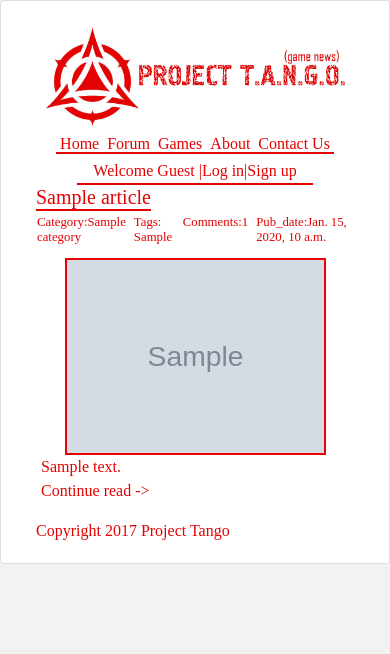
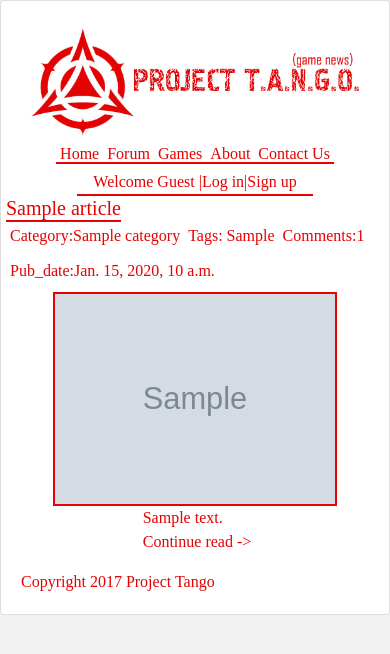
Before and after one commit to stPhoenix/projecttango, a Django app: page / in a window 390 px wide. Shown: the top 654 px of the page. Run offline with Django 3.2, Linux system fonts and the light colour scheme; tables that the repository leaves empty hold one stand-in row (values such as "Sample post"); grey boxes marked "Sample" are stand-in pictures; some libraries are stand-ins or nearby versions; some web fonts are replaced.

Commit message:
Redesigned to mobile of different sizes to look the same. Removed pagination-xsm

```diff
--- a/project/news/static/news/base_v0/css/style.css
+++ b/project/news/static/news/base_v0/css/style.css
@@ -61,18 +61,7 @@
     h1, h2, h3, h4, h5, h6{
       font-family: TextFont;
     }
-    .pagination-xsm .page-link {
-  		padding: 0.25rem 0.5rem 0rem;
-  		font-size: 0.575rem;
-  		line-height: 1.5;
-      border: 0;
-     }
-     .page-item.active .page-link {
-  		z-index: 2;
-  		color: #fff;
-  		background-color: #e40202;;
-  		border-color: #e40202;
-  }
+
     .page-link{
     	color: #e40202;}
     	.page-link:focus, .page-link:hover {
--- a/project/news/templates/news/base_v0/index.html
+++ b/project/news/templates/news/base_v0/index.html
@@ -9,25 +9,25 @@
                 {% for article in articles.all %}
                 <li>
                   <article>
-                    <section class="row justify-content-center mx-0 px-0 mx-md-auto px-md-auto">
+                    <section class="row justify-content-center">
                       <div class="col-12 d-flex flex-wrap flex-md-nowrap text-center">
                         <h5 class="my-0 border-bottom-line px-md-4"><a href="{% url 'news:detail' article.id %}">{{article.title}}</a></h5>
                       </div>
                     </section>
                     <section class="row">
-                      <div class="col-12 d-flex flex-nowrap">
-                          <h6 class="p-1 pl-3 small">Category:<a href="{% url 'news:filter' 'category' article.category.name %}">{{article.category.name}}</a></h6>
-                        <h6 class="p-1 small">Tags:{% for tag in article.tags_set.all %}
+                      <div class="col-12 d-flex flex-wrap flex-md-nowrap">
+                          <h6 class="p-1 pl-1">Category:<a href="{% url 'news:filter' 'category' article.category.name %}">{{article.category.name}}</a></h6>
+                        <h6 class="p-1">Tags:{% for tag in article.tags_set.all %}
                             <a href="{% url 'news:filter' 'tag' tag.tag %}">{{ tag.tag }}</a>
                                                    {% endfor %}</h6>
-                        <h6 class="p-1 small mr-auto">Comments:{{article.comment_set.count}}</h6>
-                        <h6 class="p-1 pr-3 small">Pub_date:{{article.pub_date}}</h6>
+                        <h6 class="p-1 mr-auto">Comments:{{article.comment_set.count}}</h6>
+                        <h6 class="p-1 pr-3">Pub_date:{{article.pub_date}}</h6>
                       </div>
                     </section>
                     <section class="row">
-                      <div class="col-12 d-flex flex-column flex-wrap px-auto mx-auto px-md-4 mx-md-2">
+                      <div class="col-12 d-flex flex-column flex-wrap px-md-4 mx-md-2">
                         <img class="img-fluid align-self-center align-self-md-start w-75 w-md-25 border-img" src="{{article.image_url}}" alt="article image">
-                        <div class="mx-3 pl-1">{{article.article_text|safe|slice:"320"}}
+                        <div class="mx-auto pl-1">{{article.article_text|safe|slice:"320"}}
                            <br> <a href="{% url 'news:detail' article.id %}"> Continue read -></a>
                         </div>
                       </div>
@@ -42,9 +42,9 @@
             <section class="row">
               <div class="col-12 d-flex justify-content-center">
                 <nav aria-label="Pagination" >
-                <ul class="pagination pagination-xsm border-bottom-line">
-                  <li class="page-item text-color-primary">
-                    <a class="page-link" {% if page_obj.has_previous %}
+                <ul class="pagination border-bottom-line">
+                  <li class="page-item  text-color-primary">
+                    <a class="page-link border-0" {% if page_obj.has_previous %}
                                             href="{% url 'news:index' page_obj.previous_page_number %}"
                                          {% else %}
                                             href="#" tabindex="-1"
@@ -52,7 +52,7 @@
                                          >Previous</a>
                   </li>
                   <li class="page-item">
-                    <a class="page-link" {% if page_obj.has_next %}
+                    <a class="page-link border-0" {% if page_obj.has_next %}
                                             href="{% url 'news:index' page_obj.next_page_number %}"
                                          {% else %}
                                             href="#" tabindex="-1"
--- a/project/news/templates/site/base_v0/base.html
+++ b/project/news/templates/site/base_v0/base.html
@@ -18,7 +18,7 @@
 <body>
  <div class="container">
     <div class="row justify-content-center">
-      <div class="col-12 col-md-12 card">
+      <div class="col-12 col-md-12 card px-0 mx-0">
         <section class="card-body">
           <header class="row">
             <a href="http://projecttango-bohdansapovsky788074.codeanyapp.com:8000">
```
